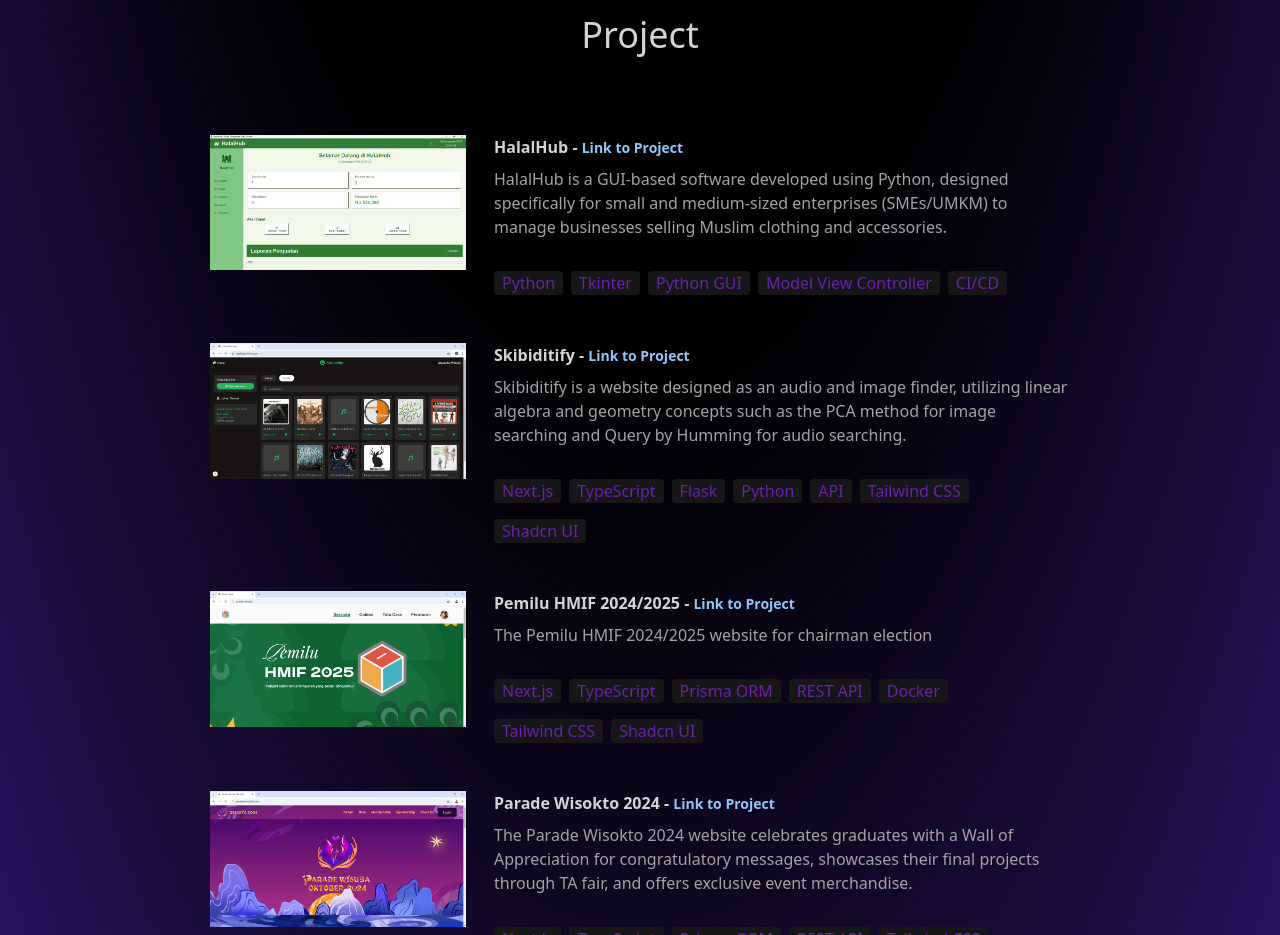
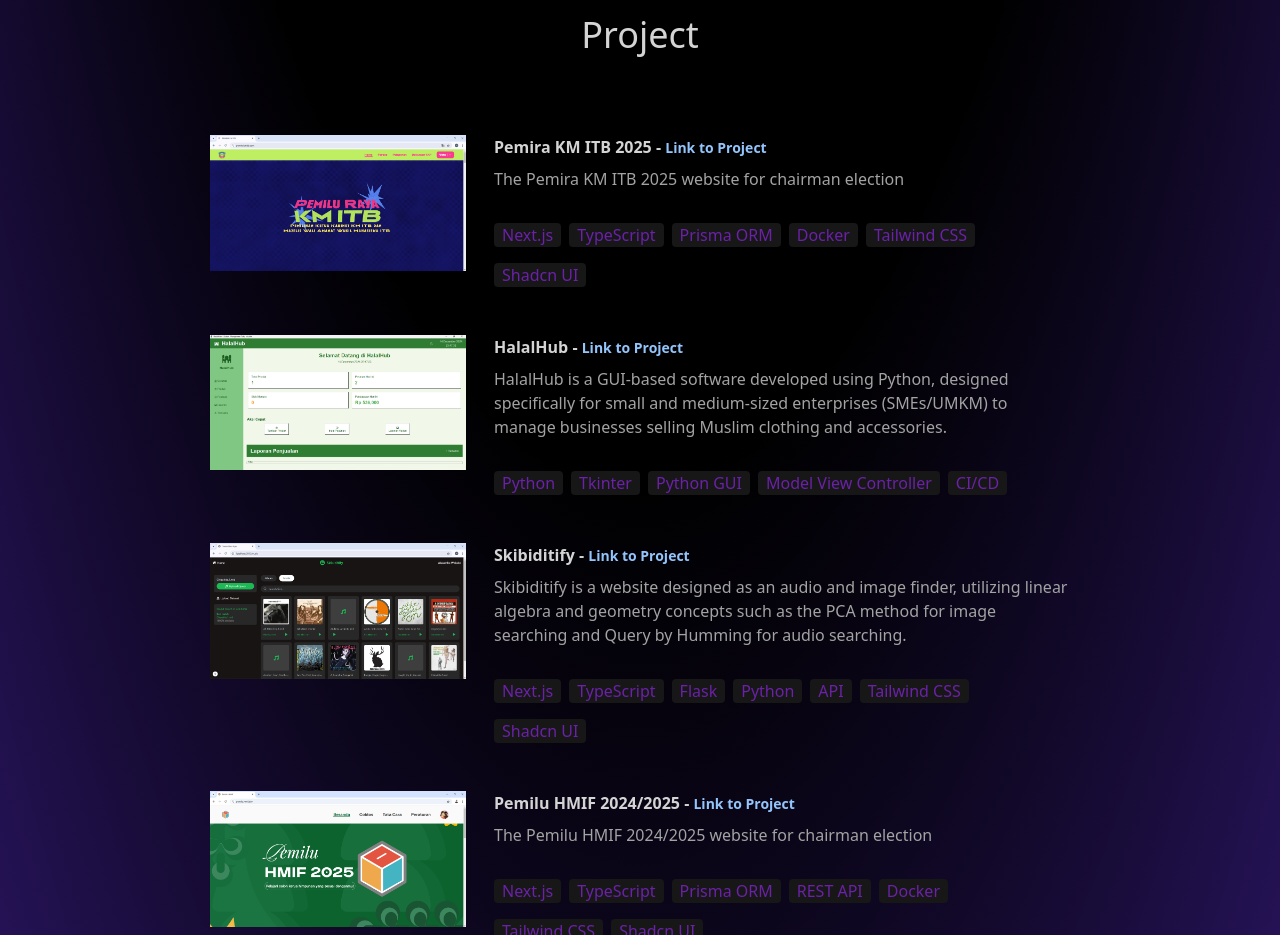
Before and after one commit to fliegenhaan/SoftEng_Raihaan, a React (Vite) app in the folder portfolio_web_raihaan/: page / in a window 1280 px wide. Shown: the part 2860-3795 px from the top of the page. Built offline with nearby package versions, Linux system fonts and the light colour scheme.

Commit message:
feat: add assets

```diff
--- a/portfolio_web_raihaan/src/assets/constants/index.js
+++ b/portfolio_web_raihaan/src/assets/constants/index.js
@@ -6,6 +6,7 @@ import project6 from "../projects/project6.png";
 import project7 from "../projects/project7.png";
 import project8 from "../projects/project8.png";
 import project9 from "../projects/project9.png";
+import project10 from "../projects/project10.png";
 
 export const HERO_CONTENT = `A passionate Informatics Engineering student at ITB, dedicated to exploring the intersection of technology and creativity.
 I'm deeply interested in the field of software engineering. I love building web applications, diving deep into coding challenges, and constantly learning new things.
@@ -90,6 +91,13 @@ export const EXPERIENCES = [
 
 export const PROJECTS = [
   {
+    title: "Pemira KM ITB 2025",
+    image: project10,
+    link: "https://www.pemirakmitb.com/",
+    description: `The Pemira KM ITB 2025 website for chairman election`,
+    technologies:["Next.js", "TypeScript", "Prisma ORM", "Docker", "Tailwind CSS", "Shadcn UI"],
+  },
+  {
     title: "HalalHub",
     image: project9,
     link: "https://github.com/fliegenhaan/IF2150-2024-K03-G07-HalalHub",
```
Also changed, not shown: portfolio_web_raihaan/src/assets/projects/project10.png (added).
